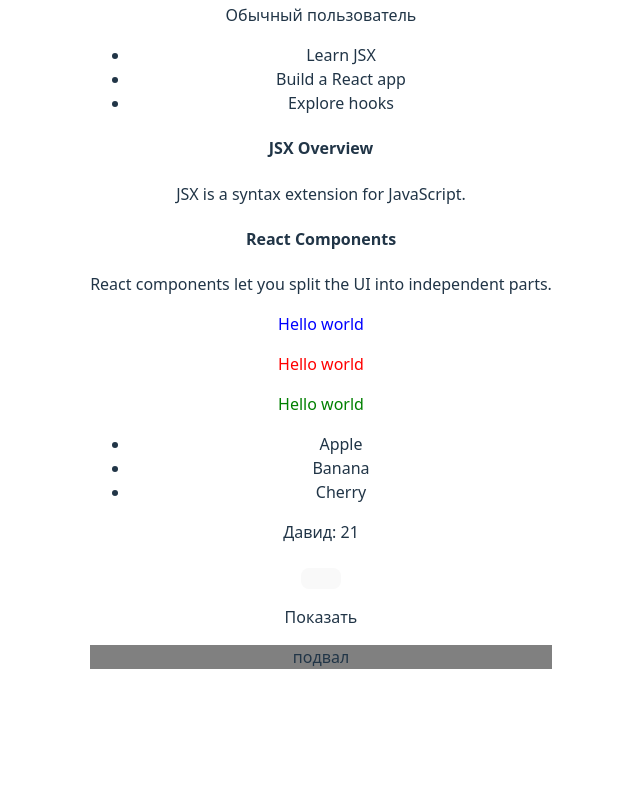
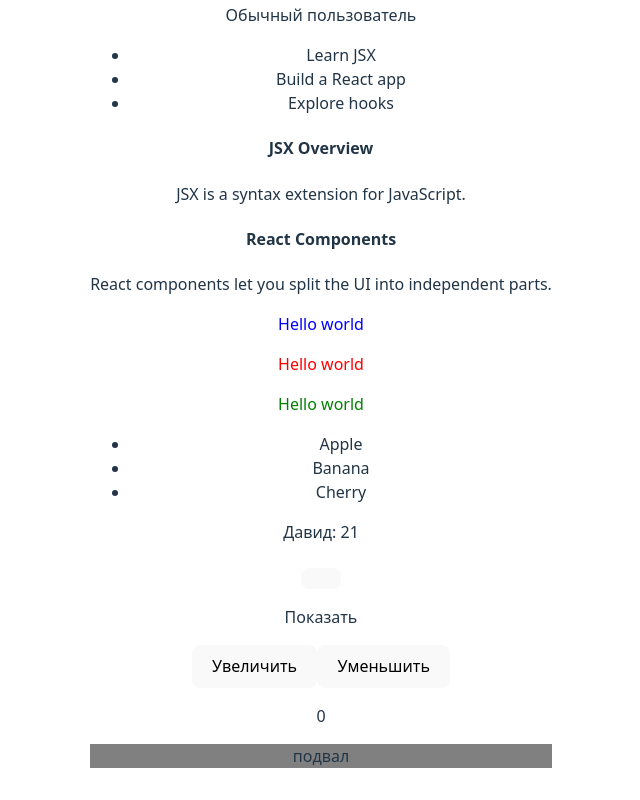
Before and after one commit to KayotPoziloy/react-study, a React (Vite) app: page / in a window 1280 px wide. Shown: the part 776-1576 px from the top of the page, without its empty margins (319-959 px from the left). Before the commit the page ends 1477 px from the top, so only its background shows below. Built offline with nearby package versions, Linux system fonts and the light colour scheme.

Commit message:
fftnth task

```diff
--- a/src/App.jsx
+++ b/src/App.jsx
@@ -12,6 +12,7 @@ import SimpleList from "./components/SimpleList";
 import { Header, Footer } from "./components/Header";
 import UserCard from "./components/UserCard";
 import ToggleText from "./components/ToggleText";
+import Counter from "./components/Counter";
 
 function App() {
   const users = [
@@ -55,6 +56,7 @@ function App() {
       <SimpleList items={["Apple", "Banana", "Cherry"]} />
       <UserCard name="Давид" age={21} />
       <ToggleText />
+      <Counter />
       <Footer />
     </>
   );
--- /dev/null
+++ b/src/components/Counter.jsx
@@ -0,0 +1,28 @@
+import { Component } from "react";
+
+export default class Counter extends Component {
+  constructor(props) {
+    super(props);
+    this.state = {
+      count: 0,
+    };
+  }
+
+  increase = () => {
+    this.setState((prevState) => ({ count: prevState.count + 1 }));
+  };
+
+  decrease = () => {
+    this.setState((prevState) => ({ count: prevState.count - 1 }));
+  };
+
+  render() {
+    return (
+      <>
+        <button onClick={this.increase}>Увеличить</button>
+        <button onClick={this.decrease}>Уменьшить</button>
+        <p>{this.state.count}</p>
+      </>
+    );
+  }
+}
```
